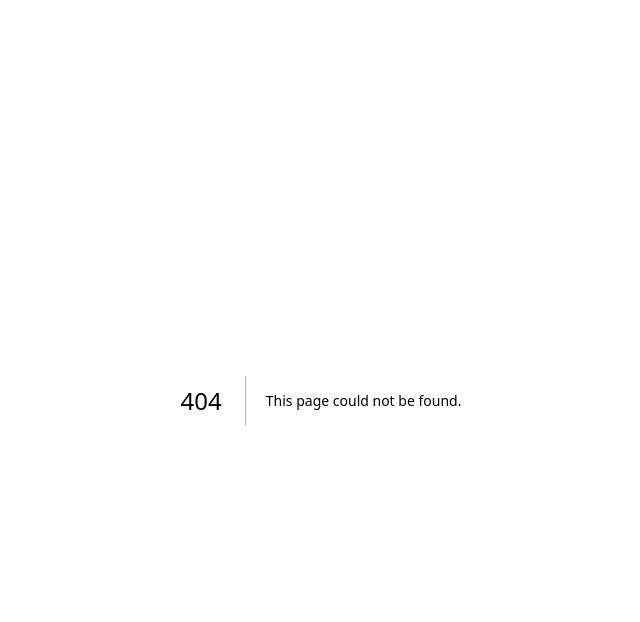
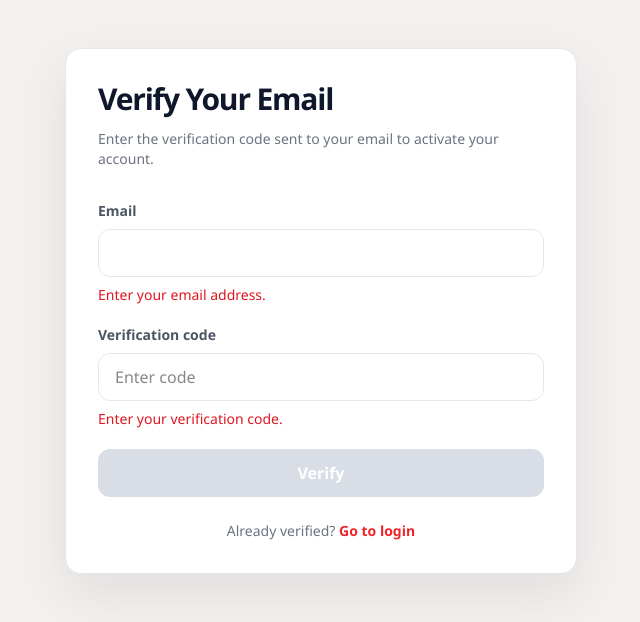
Before and after one commit to mmiskatul/arch-city, a Next.js app: page /validation in a window 1280 px wide. Before the commit this address had no page. Shown: the top 622 px of the page, without its empty margins (319-959 px from the left). Built offline with nearby package versions, Linux system fonts and the light colour scheme; no server answers.

Commit message:
intregrate the API in the frontend auth

```diff
--- /dev/null
+++ b/app/(auth)/validation/page.tsx
@@ -0,0 +1,5 @@
+import { ValidationPage } from "@/components/auth/validation-page";
+
+export default function Page() {
+  return <ValidationPage />;
+}
--- a/app/admin-dashboard/page.tsx
+++ b/app/admin-dashboard/page.tsx
@@ -11,7 +11,7 @@ function normalizeBaseUrl(url: string) {
 }
 
 function resolveApiBaseUrl() {
-  const url = process.env.API_BASE_URL?.trim() || process.env.NEXT_PUBLIC_API_BASE_URL?.trim();
+  const url = process.env.NEXT_PUBLIC_API_BASE_URL?.trim();
   return url ? normalizeBaseUrl(url) : null;
 }
 
@@ -23,7 +23,7 @@ async function fetchAdminDashboardOverview(): Promise<{
   if (!baseUrl) {
     return {
       data: defaultAdminDashboardOverviewData,
-      loadError: "API base URL is not configured. Showing fallback data.",
+      loadError: "NEXT_PUBLIC_API_BASE_URL is not configured. Showing fallback data.",
     };
   }
 
--- a/components/auth/create-account/auth-shell.tsx
+++ b/components/auth/create-account/auth-shell.tsx
@@ -334,7 +334,7 @@ export function AuthShell({ mode }: AuthShellProps) {
   const [loginPassword, setLoginPassword] = useState("");
   const [loginTouched, setLoginTouched] = useState<TouchedFields>({});
   const [signupRole, setSignupRole] = useState<SignupRole>("student");
-  const [signupStep, setSignupStep] = useState<"role" | "form">("role");
+  const [signupStep, setSignupStep] = useState<"role" | "form" | "confirm">("role");
   const [signupFirstName, setSignupFirstName] = useState("");
   const [signupLastName, setSignupLastName] = useState("");
   const [signupEmail, setSignupEmail] = useState("");
@@ -360,7 +360,7 @@ export function AuthShell({ mode }: AuthShellProps) {
     return {
       identifier:
         identifier.length === 0
-          ? "Enter your email address or student id."
+          ? "Enter your email address."
           : identifier.includes("@") && !EMAIL_PATTERN.test(identifier)
             ? "Enter a valid email address."
             : "",
@@ -503,7 +503,7 @@ export function AuthShell({ mode }: AuthShellProps) {
     const response = await submitPublicApi({
       endpoint: "login",
       payload: {
-        identifier: loginIdentifier.trim(),
+        email: loginIdentifier.trim(),
         password: loginPassword,
       },
     });
@@ -544,8 +544,36 @@ export function AuthShell({ mode }: AuthShellProps) {
     setLoginSubmitMessage("Login request sent successfully.");
   }
 
+  function handleSignupContinue() {
+    setSignupTouched({
+      firstName: true,
+      lastName: true,
+      email: true,
+      phone: true,
+      password: true,
+      confirmPassword: true,
+      heardFrom: true,
+      agreement: true,
+      smsConsent: true,
+      terms: true,
+    });
+
+    if (!signupCanContinue) {
+      setSignupSubmitState("error");
+      setSignupSubmitMessage("Please complete all required fields before continuing.");
+      return;
+    }
+
+    setSignupSubmitState("idle");
+    setSignupSubmitMessage("Review details, then click Create User.");
+    setSignupStep("confirm");
+  }
   async function handleSignupSubmit(event: FormEvent<HTMLFormElement>) {
     event.preventDefault();
+
+    if (signupStep !== "confirm") {
+      return;
+    }
     setSignupTouched({
       firstName: true,
       lastName: true,
@@ -572,16 +600,13 @@ export function AuthShell({ mode }: AuthShellProps) {
       endpoint: "signup",
       payload: {
         role: signupRole,
-        firstName: signupFirstName.trim(),
-        lastName: signupLastName.trim(),
+        first_name: signupFirstName.trim(),
+        last_name: signupLastName.trim(),
         email: signupEmail.trim(),
-        phone: signupPhone.trim(),
+        phone_number: signupPhone.trim(),
+        hear_about: heardFrom,
+        sms_consent: smsConsent === "yes",
         password: signupPassword,
-        confirmPassword: signupConfirmPassword,
-        heardFrom,
-        acceptedAgreement,
-        smsConsent,
-        acceptedTerms,
       },
     });
 
@@ -592,9 +617,9 @@ export function AuthShell({ mode }: AuthShellProps) {
     }
 
     setSignupSubmitState("success");
-    setSignupSubmitMessage("Signup request sent successfully.");
+    setSignupSubmitMessage("Signup successful. Redirecting to validation...");
+    router.push(`/validation?email=${encodeURIComponent(signupEmail.trim())}`);
   }
-
   if (!isLogin && signupStep === "role") {
     return (
       <main className="min-h-screen bg-[#f3f0ef]">
@@ -698,7 +723,11 @@ export function AuthShell({ mode }: AuthShellProps) {
             {!isLogin ? (
               <button
                 type="button"
-                onClick={() => setSignupStep("role")}
+                onClick={() =>
+                  setSignupStep((current) =>
+                    current === "confirm" ? "form" : "role",
+                  )
+                }
                 aria-label="Back to account type selection"
                 className="inline-flex size-8 items-center justify-center rounded-full border border-[#d9d9d9] bg-white text-[#4b5563] shadow-[0_8px_20px_rgba(15,23,42,0.06)] transition hover:border-[#cfcfcf] hover:bg-[#f8f8f8]"
               >
@@ -748,7 +777,7 @@ export function AuthShell({ mode }: AuthShellProps) {
                 />
                 <div>
                   <label className="mb-2 block text-xs font-semibold text-[#4b5563]">
-                    Email address or student id
+                    Email address
                   </label>
                   <input
                     type="email"
--- /dev/null
+++ b/components/auth/validation-page.tsx
@@ -0,0 +1,198 @@
+"use client";
+
+import Link from "next/link";
+import { useRouter, useSearchParams } from "next/navigation";
+import { useMemo, useState } from "react";
+
+import { FormStatusMessage } from "@/components/shared/form-status-message";
+import { submitPublicApi } from "@/lib/api/public-api";
+import {
+  ADMIN_DASHBOARD_ROUTE,
+  PARENT_DASHBOARD_ROUTE,
+  STUDENT_DASHBOARD_ROUTE,
+  TUTOR_DASHBOARD_ROUTE,
+} from "@/lib/routes";
+
+function isRecord(value: unknown): value is Record<string, unknown> {
+  return typeof value === "object" && value !== null;
+}
+
+function readString(value: unknown) {
+  return typeof value === "string" ? value.trim().toLowerCase() : "";
+}
+
+function shouldRouteToStudentDashboard(data: unknown) {
+  if (!isRecord(data)) return false;
+  const role = readString(data.role);
+  return role === "student";
+}
+
+function shouldRouteToParentDashboard(data: unknown) {
+  if (!isRecord(data)) return false;
+  const role = readString(data.role);
+  return role === "parent";
+}
+
+function shouldRouteToTutorDashboard(data: unknown) {
+  if (!isRecord(data)) return false;
+  const role = readString(data.role);
+  return role === "tutor";
+}
+
+function shouldRouteToAdminDashboard(data: unknown) {
+  if (!isRecord(data)) return false;
+  const role = readString(data.role);
+  return role === "admin";
+}
+
+function readAccessToken(data: unknown) {
+  if (!isRecord(data)) return "";
+  const accessToken = data.access_token ?? data.accessToken;
+  return typeof accessToken === "string" ? accessToken : "";
+}
+
+function persistSessionCookies(data: unknown) {
+  const token = readAccessToken(data);
+  const role = isRecord(data) ? readString(data.role) : "";
+
+  if (!token || !role) return;
+
+  const oneWeekInSeconds = 60 * 60 * 24 * 7;
+  const secureSuffix =
+    typeof window !== "undefined" && window.location.protocol === "https:"
+      ? "; Secure"
+      : "";
+
+  document.cookie = `arch_access_token=${encodeURIComponent(token)}; Path=/; Max-Age=${oneWeekInSeconds}; SameSite=Lax${secureSuffix}`;
+  document.cookie = `arch_user_role=${encodeURIComponent(role)}; Path=/; Max-Age=${oneWeekInSeconds}; SameSite=Lax${secureSuffix}`;
+}
+
+export function ValidationPage() {
+  const router = useRouter();
+  const searchParams = useSearchParams();
+
+  const initialEmail = useMemo(() => searchParams.get("email") ?? "", [searchParams]);
+
+  const [email, setEmail] = useState(initialEmail);
+  const [code, setCode] = useState("");
+  const [submitState, setSubmitState] = useState<"idle" | "submitting" | "success" | "error">("idle");
+  const [submitMessage, setSubmitMessage] = useState("");
+
+  const emailError = email.trim().length === 0 ? "Enter your email address." : "";
+  const codeError = code.trim().length === 0 ? "Enter your verification code." : "";
+  const canSubmit = !emailError && !codeError;
+
+  async function handleSubmit(event: React.FormEvent<HTMLFormElement>) {
+    event.preventDefault();
+
+    if (!canSubmit) {
+      setSubmitState("error");
+      setSubmitMessage("Please enter email and code.");
+      return;
+    }
+
+    setSubmitState("submitting");
+    setSubmitMessage("");
+
+    const response = await submitPublicApi({
+      endpoint: "verifyEmail",
+      payload: {
+        email: email.trim(),
+        verification_code: code.trim(),
+      },
+    });
+
+    if (!response.ok) {
+      setSubmitState("error");
+      setSubmitMessage(response.error);
+      return;
+    }
+
+    setSubmitState("success");
+    setSubmitMessage("Verification successful. Redirecting...");
+    persistSessionCookies(response.data);
+
+    if (shouldRouteToAdminDashboard(response.data)) {
+      router.push(ADMIN_DASHBOARD_ROUTE);
+      return;
+    }
+
+    if (shouldRouteToStudentDashboard(response.data)) {
+      router.push(STUDENT_DASHBOARD_ROUTE);
+      return;
+    }
+
+    if (shouldRouteToParentDashboard(response.data)) {
+      router.push(PARENT_DASHBOARD_ROUTE);
+      return;
+    }
+
+    if (shouldRouteToTutorDashboard(response.data)) {
+      router.push(TUTOR_DASHBOARD_ROUTE);
+      return;
+    }
+
+    router.push("/login");
+  }
+
+  return (
+    <main className="min-h-screen bg-[#f3f0ef] px-4 py-12 sm:px-8">
+      <div className="mx-auto w-full max-w-lg rounded-2xl border border-[#e5e7eb] bg-white p-8 shadow-[0_20px_50px_rgba(15,23,42,0.08)]">
+        <h1 className="text-3xl font-black tracking-[-0.04em] text-[#0f172a]">Verify Your Email</h1>
+        <p className="mt-3 text-sm text-[#6b7280]">Enter the verification code sent to your email to activate your account.</p>
+
+        <form className="mt-8 space-y-5" onSubmit={handleSubmit} noValidate>
+          <FormStatusMessage
+            type={
+              submitState === "success"
+                ? "success"
+                : submitState === "error"
+                  ? "error"
+                  : "idle"
+            }
+            message={submitMessage}
+          />
+
+          <div>
+            <label className="mb-2 block text-sm font-semibold text-[#4b5563]">Email</label>
+            <input
+              type="email"
+              value={email}
+              onChange={(event) => setEmail(event.target.value)}
+              className="h-12 w-full rounded-xl border border-[#e2e6ed] px-4 outline-none focus:border-[#a0afc7]"
+            />
+            {emailError ? <p className="mt-2 text-sm text-[#df1620]">{emailError}</p> : null}
+          </div>
+
+          <div>
+            <label className="mb-2 block text-sm font-semibold text-[#4b5563]">Verification code</label>
+            <input
+              type="text"
+              value={code}
+              onChange={(event) => setCode(event.target.value)}
+              placeholder="Enter code"
+              className="h-12 w-full rounded-xl border border-[#e2e6ed] px-4 outline-none focus:border-[#a0afc7]"
+            />
+            {codeError ? <p className="mt-2 text-sm text-[#df1620]">{codeError}</p> : null}
+          </div>
+
+          <button
+            type="submit"
+            disabled={!canSubmit || submitState === "submitting"}
+            className={`inline-flex h-12 w-full items-center justify-center rounded-xl text-base font-bold text-white transition ${
+              canSubmit && submitState !== "submitting"
+                ? "bg-[#df1620] hover:bg-[#f02029]"
+                : "bg-[#d8dde6]"
+            }`}
+          >
+            {submitState === "submitting" ? "Verifying..." : "Verify"}
+          </button>
+        </form>
+
+        <p className="mt-6 text-center text-sm text-[#6b7280]">
+          Already verified? <Link href="/login" className="font-semibold text-[#ef242a]">Go to login</Link>
+        </p>
+      </div>
+    </main>
+  );
+}
--- a/lib/api/public-api.ts
+++ b/lib/api/public-api.ts
@@ -1,4 +1,4 @@
-type PublicApiEndpointKey = "login" | "signup" | "contact";
+type PublicApiEndpointKey = "login" | "signup" | "verifyEmail" | "contact";
 
 type PublicApiRequest = {
   endpoint: PublicApiEndpointKey;
@@ -15,12 +15,14 @@ type PublicApiResponse<T = unknown> = {
 const endpointEnvMap: Record<PublicApiEndpointKey, string | undefined> = {
   login: process.env.NEXT_PUBLIC_API_LOGIN_URL,
   signup: process.env.NEXT_PUBLIC_API_SIGNUP_URL,
+  verifyEmail: process.env.NEXT_PUBLIC_API_VERIFY_EMAIL_URL,
   contact: process.env.NEXT_PUBLIC_API_CONTACT_URL,
 };
 
 const endpointPathMap: Record<PublicApiEndpointKey, string> = {
   login: "/auth/login",
-  signup: "/auth/signup",
+  signup: "/auth/register",
+  verifyEmail: "/auth/verify-email",
   contact: "/contact",
 };
 
@@ -46,6 +48,22 @@ export function resolvePublicApiUrl(endpoint: PublicApiEndpointKey) {
   }
 
   return `${normalizeBaseUrl(baseUrl)}${normalizePath(endpointPathMap[endpoint])}`;
+}
+
+function resolveErrorMessage<T>(response: Response, data: T | null): string {
+  if (data && typeof data === "object") {
+    const record = data as Record<string, unknown>;
+
+    if (typeof record.message === "string" && record.message) {
+      return record.message;
+    }
+
+    if (typeof record.detail === "string" && record.detail) {
+      return record.detail;
+    }
+  }
+
+  return `Request failed with status ${response.status}.`;
 }
 
 export async function submitPublicApi<T = unknown>({
@@ -78,19 +96,11 @@ export async function submitPublicApi<T = unknown>({
       : null;
 
     if (!response.ok) {
-      const message =
-        (data &&
-          typeof data === "object" &&
-          "message" in data &&
-          typeof data.message === "string" &&
-          data.message) ||
-        `Request failed with status ${response.status}.`;
-
       return {
         ok: false,
         status: response.status,
         data,
-        error: message,
+        error: resolveErrorMessage(response, data),
       };
     }
 
```
